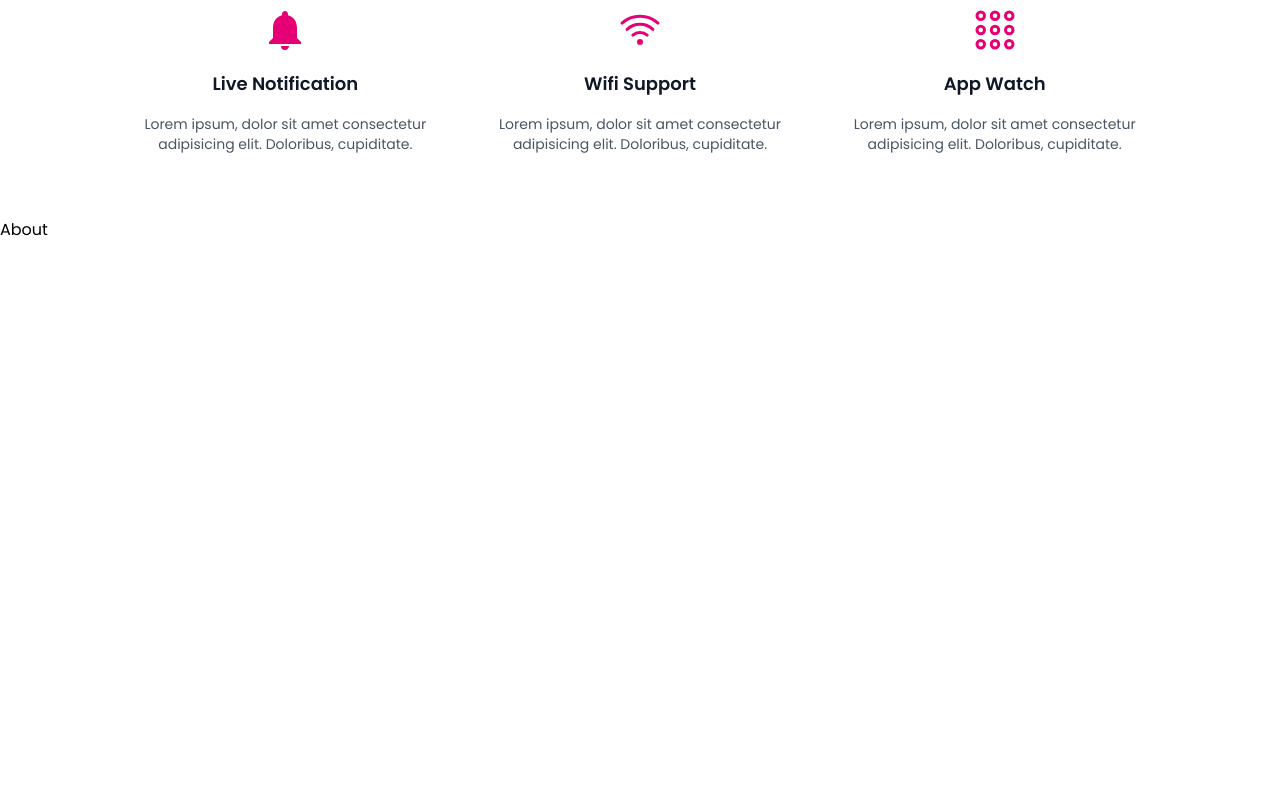
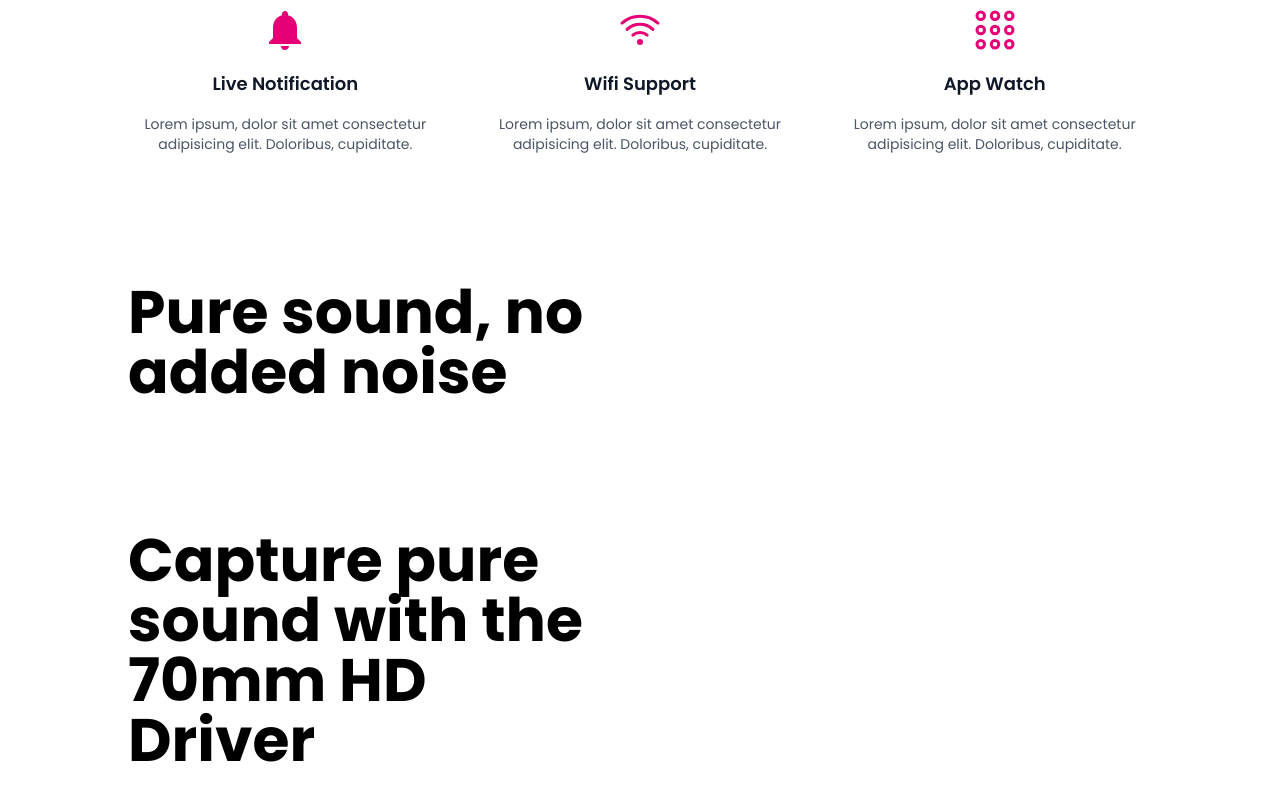
Before and after one commit to denisdiaconu/product-landing-page, a Next.js app: page / in a window 1280 px wide. Shown: the part 1046-1846 px from the top of the page. Before the commit the page ends 1288 px from the top, so only its background shows below. Built offline with nearby package versions, Linux system fonts and the light colour scheme.

Commit message:
Add about in home

```diff
--- a/components/Home/About.tsx
+++ b/components/Home/About.tsx
@@ -8,7 +8,13 @@ type Props = {
 };
 
 const About = ({ imageOrder, textOrder, title, linkText }: Props) => {
-  return <div>About</div>;
+  return <div className='pt-16 pb-16'>
+    <div className='w-[80%] mx-auto grid items-center grid-cols-1 lg:grid-cols-2 gap-12'>
+        <div className={`${textOrder}`}>
+            <h1 className='font-bold text-2xl sm:text-3xl md:text-4xl lg:text-5xl xl:text-6xl'>{title}</h1>
+        </div>
+    </div>
+  </div>;
 };
 
 export default About;
--- a/components/Home/Home.tsx
+++ b/components/Home/Home.tsx
@@ -7,7 +7,8 @@ const Home = () => {
   return <div className='overflow-hidden'>
     <Hero />
     <Features />
-    <About />
+    <About textOrder='lg:order-1' imageOrder='lg:order-2' linkText='Learn More' title='Pure sound, no added noise'/>
+    <About textOrder='lg:order-2' imageOrder='lg:order-1' linkText='Shop Now' title='Capture pure sound with the 70mm HD Driver'/>
   </div>;
 };
 
```
